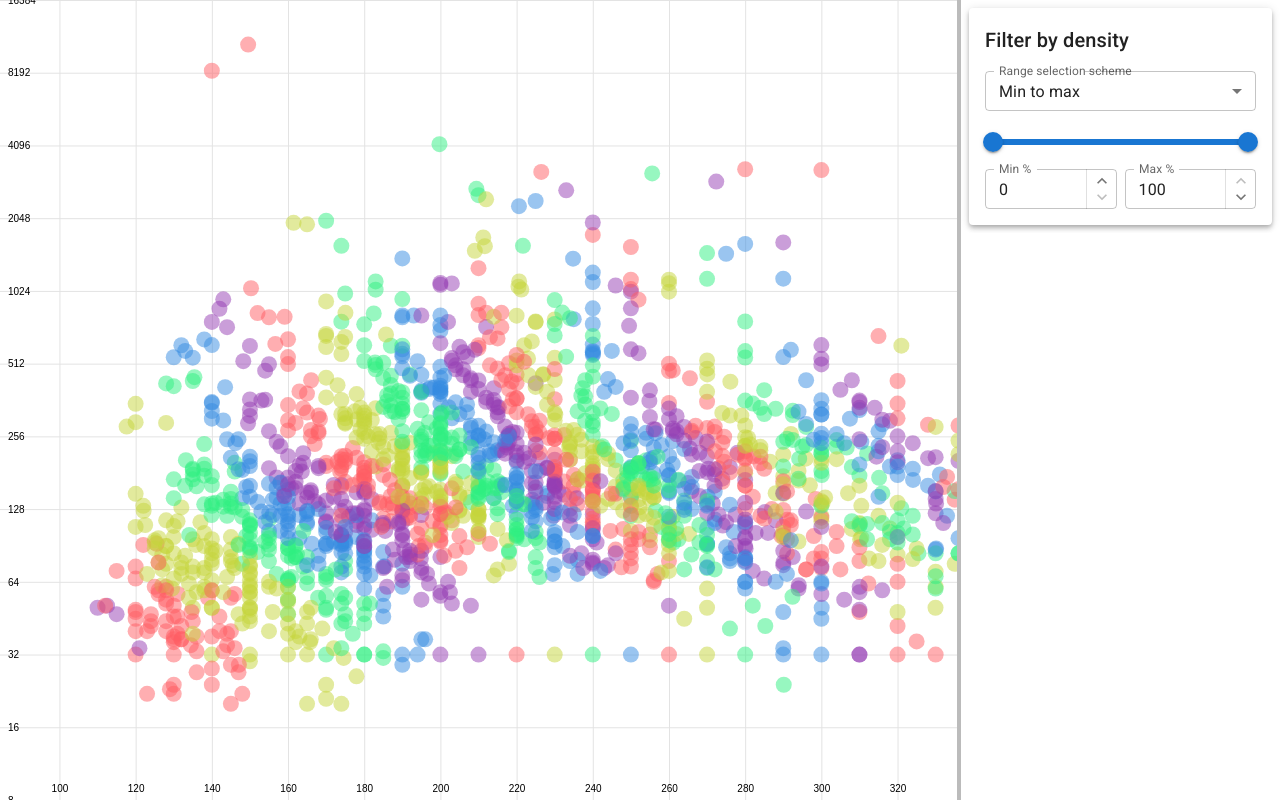
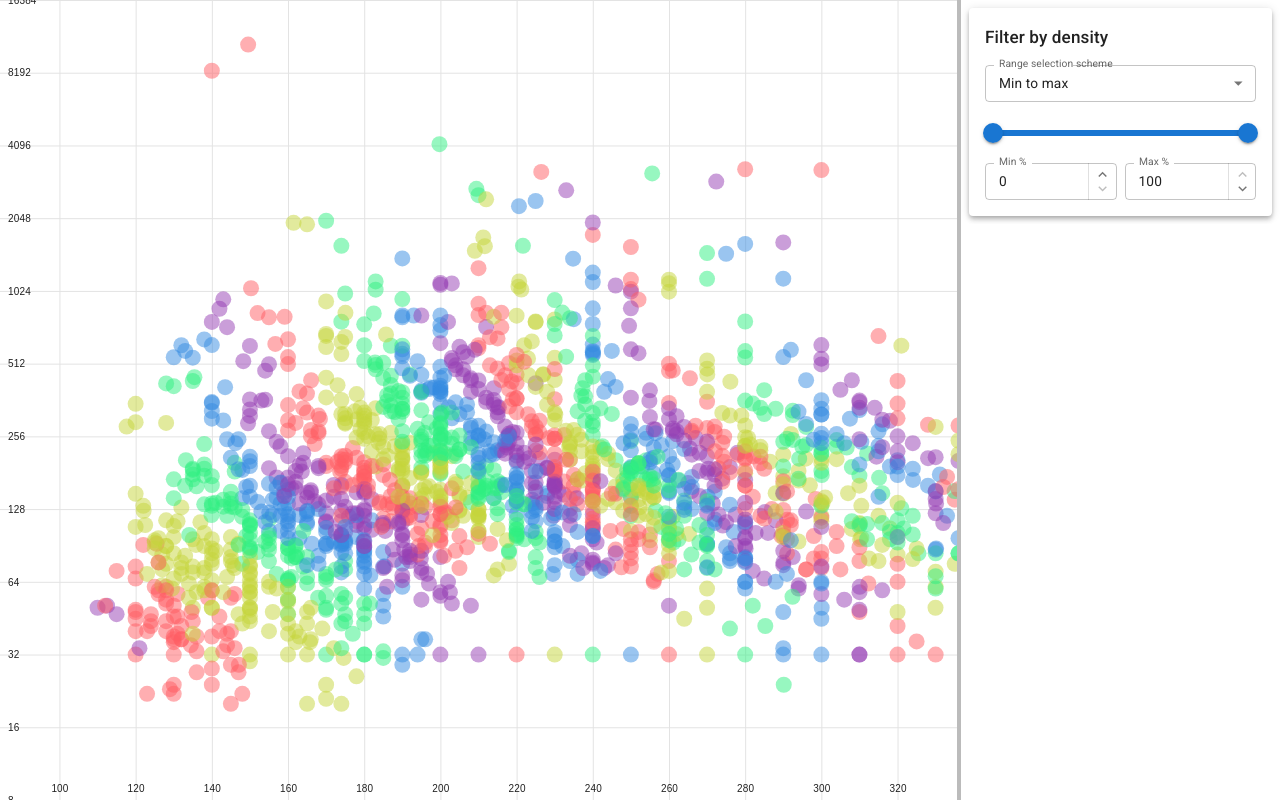
Before and after one commit to som1sezhi/itg-scatter-plot, a React (Vite) app: page / in a window 1280 px wide. Built offline with nearby package versions, Linux system fonts and the light colour scheme.

Commit message:
make font smaller

```diff
--- a/src/index.css
+++ b/src/index.css
@@ -1,6 +1,5 @@
 body {
   margin: 0;
-  font-size: 16px;
 }
 
 #root {
--- a/src/main.tsx
+++ b/src/main.tsx
@@ -1,16 +1,25 @@
 import { StrictMode } from "react";
 import { createRoot } from "react-dom/client";
-//import CssBaseline from "@mui/material/CssBaseline";
+import CssBaseline from "@mui/material/CssBaseline";
 import "@fontsource/roboto/300.css";
 import "@fontsource/roboto/400.css";
 import "@fontsource/roboto/500.css";
 import "@fontsource/roboto/700.css";
 import "./index.css";
 import App from "./App.tsx";
+import { createTheme, ThemeProvider } from "@mui/material";
+
+const theme = createTheme({
+  typography: {
+    fontSize: 12,
+  },
+});
 
 createRoot(document.getElementById("root")!).render(
   <StrictMode>
-    {/* <CssBaseline /> */}
-    <App />
+    <CssBaseline />
+    <ThemeProvider theme={theme}>
+      <App />
+    </ThemeProvider>
   </StrictMode>,
 );
```
